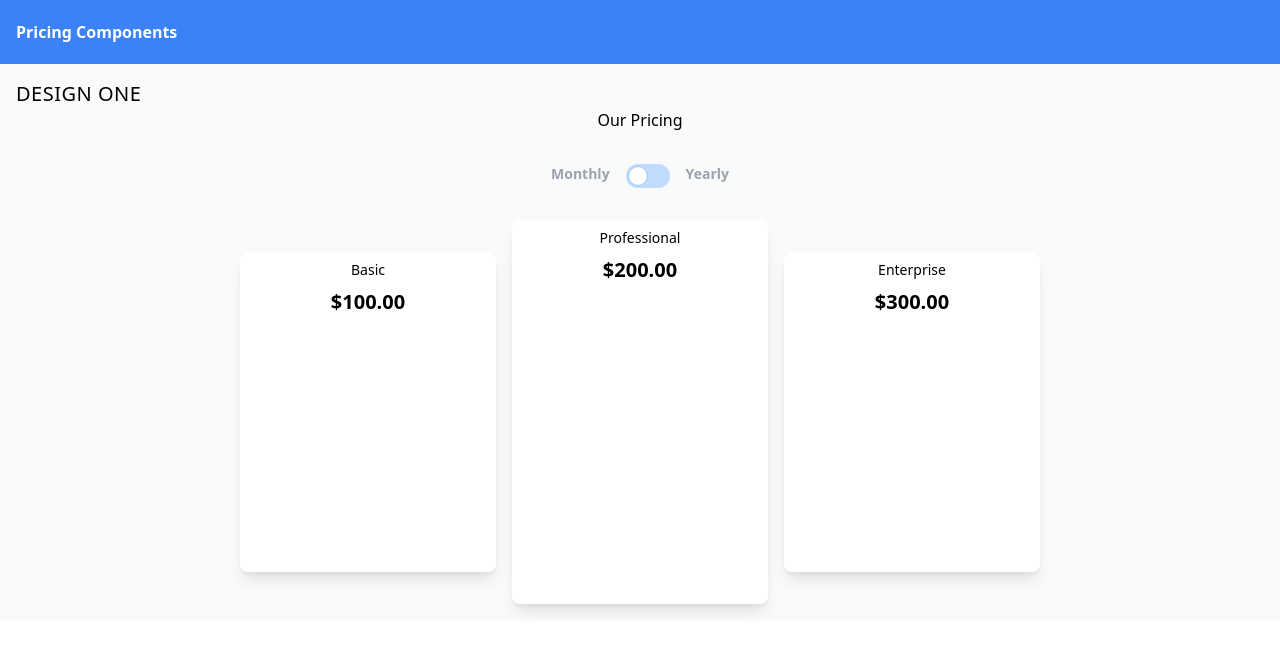
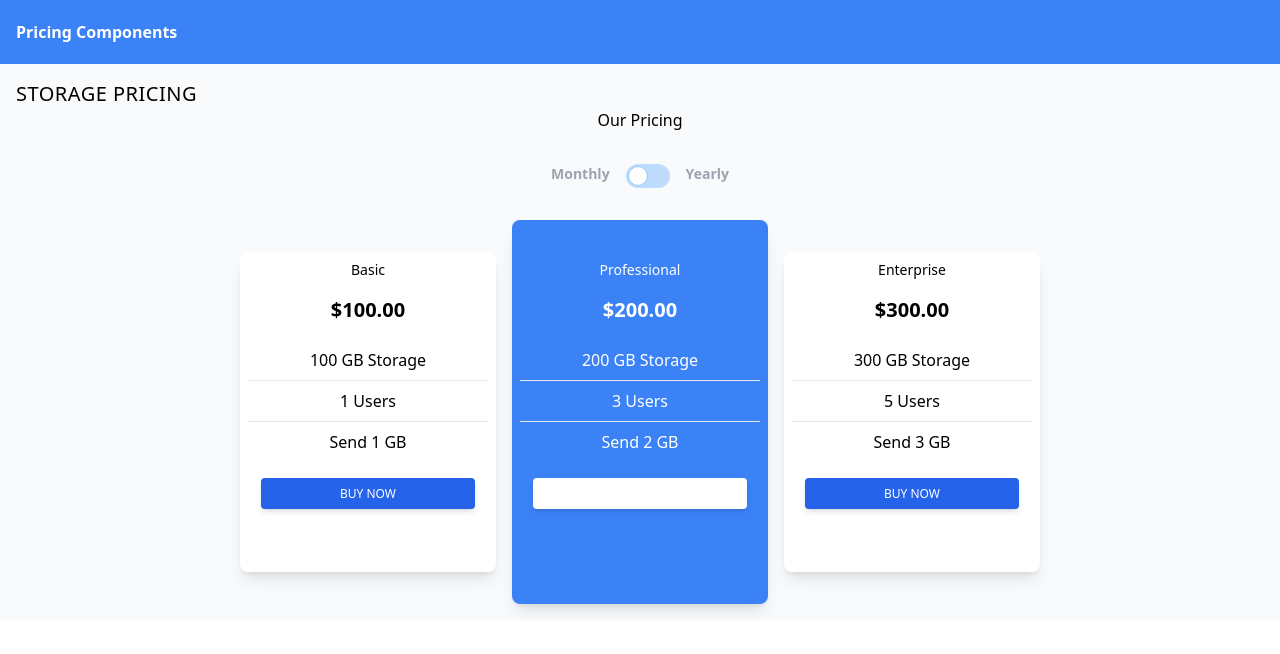
Before and after one commit to Neljohn-Cerera/portfolio-pricing-components, a Next.js app: page / in a window 1280 px wide. Shown: the top 654 px of the page. Built offline with nearby package versions, Linux system fonts and the light colour scheme.

Commit message:
pricing one done

```diff
--- a/src/components/pricing/pricing-one/index.tsx
+++ b/src/components/pricing/pricing-one/index.tsx
@@ -4,7 +4,7 @@ import Pricing from "./pricing";
 const PricingOne = () => {
   return (
     <div className="mb-12 p-4 bg-gray-50">
-      <h3 className="text-xl font-normal tracking-wide">DESIGN ONE</h3>
+      <h3 className="text-xl font-normal tracking-wide">STORAGE PRICING</h3>
       <div className="flex flex-col justify-center items-center ">
         <h4 className="text-base font-medium mb-8">Our Pricing</h4>
         <div className="flex mb-8">
@@ -28,9 +28,30 @@ const PricingOne = () => {
         </div>
 
         <div className="flex space-x-4 h-96">
-          <Pricing title="Basic" size="base" price="$100.00"/>
-          <Pricing title="Professional" size="large" price="$200.00"/>
-          <Pricing title="Enterprise" size="base" price="$300.00"/>
+          <Pricing
+            title="Basic"
+            size="base"
+            price="$100.00"
+            storage="100"
+            user="1"
+            send="1"
+          />
+          <Pricing
+            title="Professional"
+            size="large"
+            price="$200.00"
+            storage="200"
+            user="3"
+            send="2"
+          />
+          <Pricing
+            title="Enterprise"
+            size="base"
+            price="$300.00"
+            storage="300"
+            user="5"
+            send="3"
+          />
         </div>
       </div>
     </div>
--- a/src/components/pricing/pricing-one/pricing/index.tsx
+++ b/src/components/pricing/pricing-one/pricing/index.tsx
@@ -5,22 +5,53 @@ type Props = {
   title: string;
   size: "base" | "large";
   price: string;
+  storage: string;
+  user: string;
+  send: string;
 };
 
-const Pricing = ({ title, size, price }: Props) => {
+const Pricing = ({ title, size, price, storage, user, send }: Props) => {
   return (
     <div
       className={classnames(
-        "flex flex-col w-64 py-2 bg-white rounded-lg shadow-lg justify-start items-center",
+        "flex flex-col w-64 rounded-lg shadow-lg justify-start items-center",
         "my-auto",
         {
           "h-80": size === "base",
+          "py-2": size === "base",
+          "bg-white": size === "base",
           "h-96": size === "large",
+          "pt-10": size === "large",
+          "bg-blue-500": size === "large",
+          "text-white": size === "large",
         }
       )}
     >
       <h4 className="font-medium text-sm">{title}</h4>
-      <h3 className="font-bold text-xl my-2">{price}</h3>
+      <h3 className="font-bold text-xl my-4">{price}</h3>
+      <div className="w-full px-2 divide-y divide-gray-200">
+        <p className="text-center py-2">{storage} GB Storage</p>
+        <p className="text-center py-2">{user} Users</p>
+        <p className="text-center py-2">Send {send} GB</p>
+      </div>
+      <button
+        className={classnames(
+          "w-10/12 py-2 mt-4 mx-2",
+          "bg-blue-600 text-white font-medium text-xs leading-tight uppercase rounded",
+          "shadow-md hover:bg-blue-700 hover:shadow-lg",
+          "focus:bg-blue-700 focus:shadow-lg focus:outline-none focus:ring-0 active:bg-blue-800",
+          "active:shadow-lg transition duration-150 ease-in-out",
+          {
+            "text-white": size === "base",
+            "bg-blue-500": size === "base",
+            "text-blue-500": size === "large",
+            "bg-white": size === "large",
+            "hover:text-white": size === "large",
+          }
+        )}
+      >
+        Buy Now
+      </button>
     </div>
   );
 };
```
